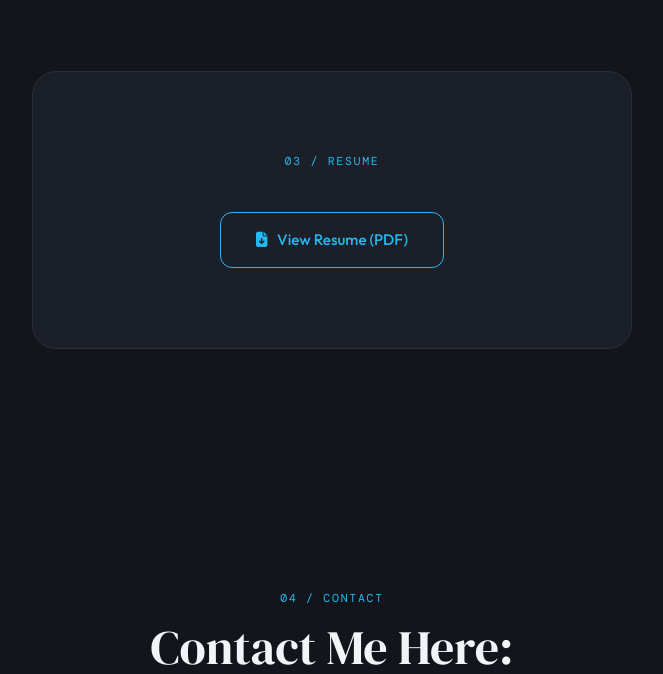
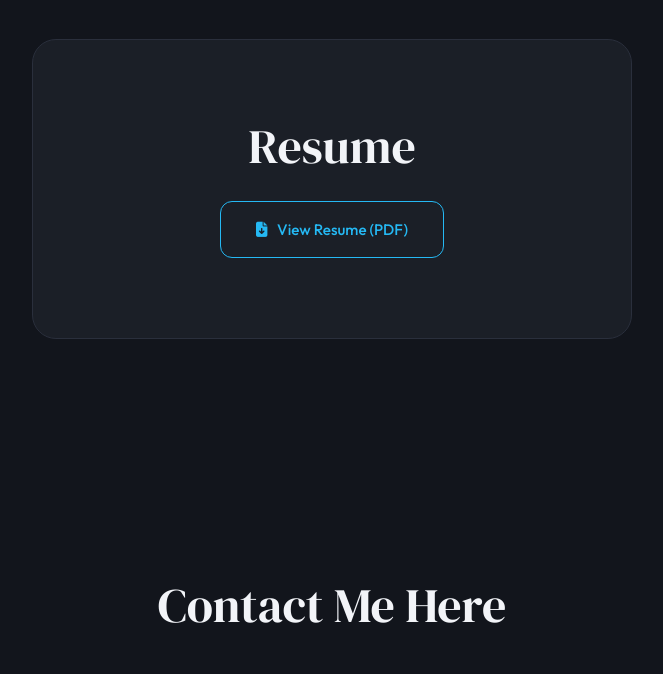
Before and after one commit to AndrewShao628/AndrewShao628.github.io, a plain HTML site: page index.html in a window 1280 px wide. Shown: the part 1970-2644 px from the top of the page, without its empty margins (308-971 px from the left). Drawn offline with nearby package versions, Linux system fonts and the light colour scheme; a web font is replaced by a local one.

Commit message:
Update index.html

```diff
--- a/index.html
+++ b/index.html
@@ -60,8 +60,7 @@
   <!-- Projects -->
   <section id="projects" class="section">
     <div class="section-header">
-      <span class="section-label">02 / Work</span>
-      <h2>Selected Projects</h2>
+      <h2>Projects and Work</h2>
     </div>
     <div class="project-grid">
 
@@ -116,7 +115,8 @@
   <!-- Resume -->
   <section id="resume" class="section resume-section">
     <div class="resume-inner">
-      <span class="section-label">03 / Resume</span>
+      <!-- <span class="section-label">03 / Resume</span> -->
+      <h2>Resume</h2>
       <a href="assets/resume.pdf" target="_blank" class="resume-button">
         <i class="fas fa-file-arrow-down"></i>
         View Resume (PDF)
@@ -127,8 +127,8 @@
   <!-- Contact -->
   <section id="contact" class="section">
     <div class="section-header">
-      <span class="section-label">04 / Contact</span>
-      <h2>Contact Me Here:</h2>
+      <!-- <span class="section-label">04 / Contact</span> -->
+      <h2>Contact Me Here</h2>
       <!-- <p class="contact-sub">Open to internships, collaborations, and interesting problems.</p> -->
     </div>
     <div class="contact-icons">
```
